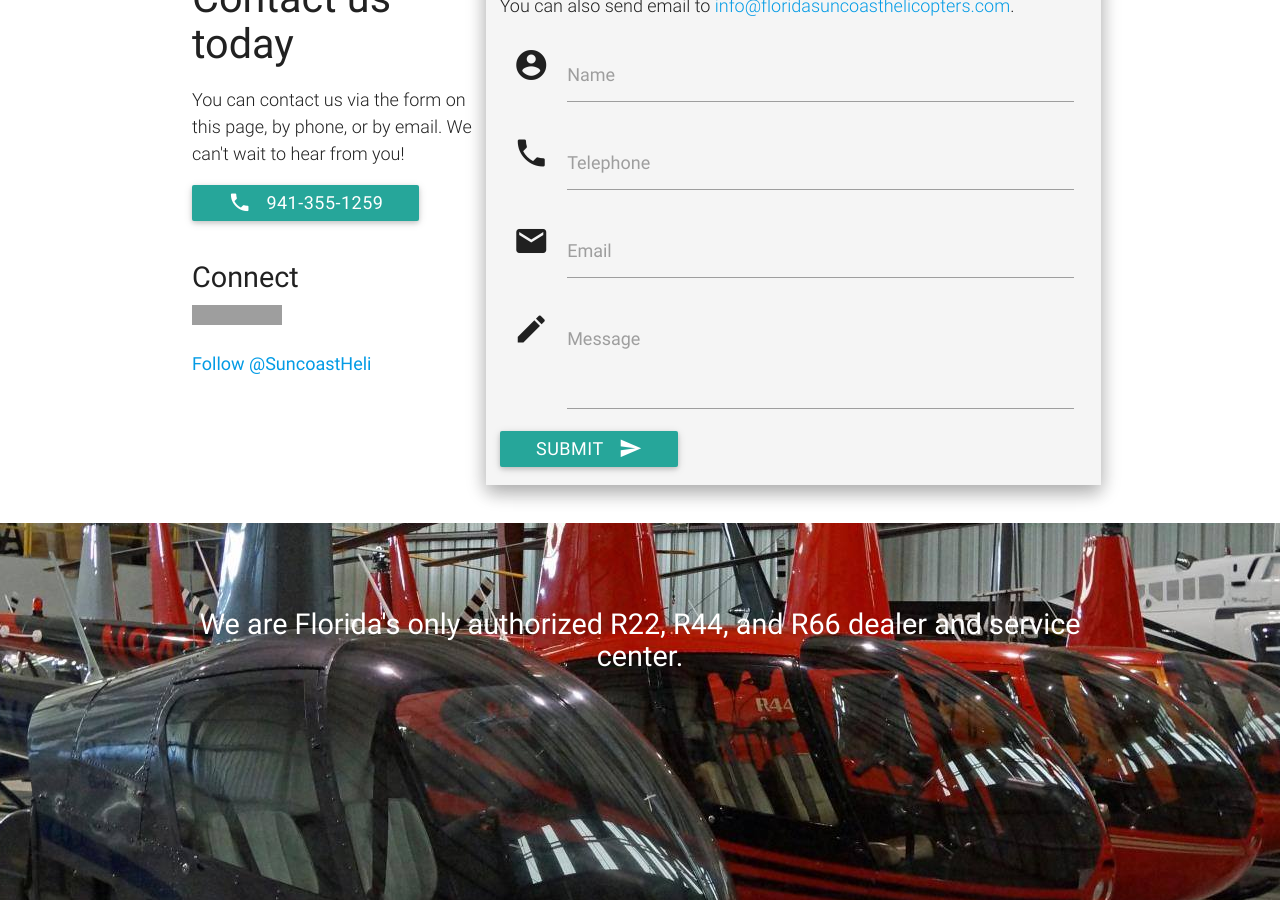
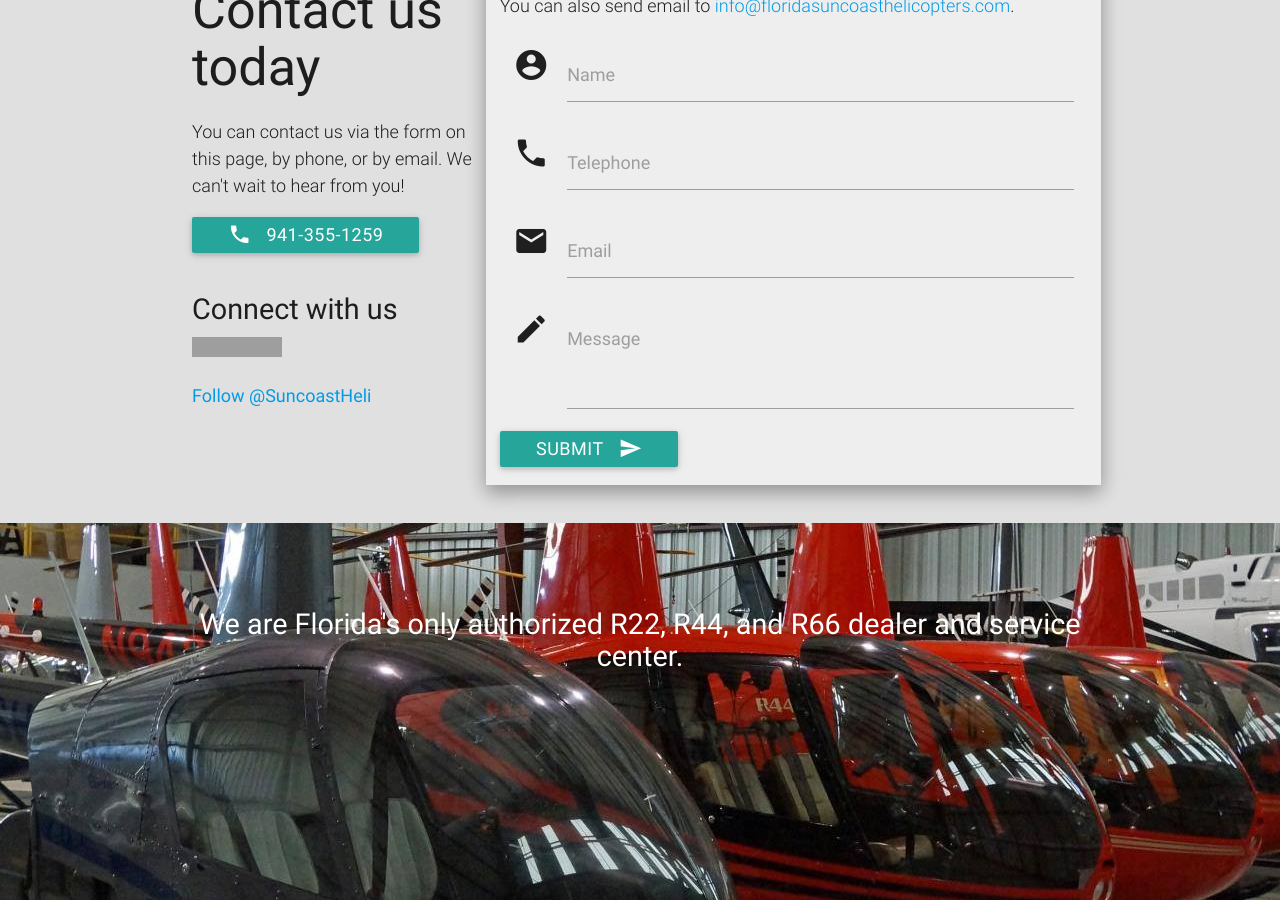
Before and after one commit to joncoop/fsh, a Jekyll site: the page built from index.html, in a window 1280 px wide and 900 px high, scrolled down 1470 px. Built offline with Jekyll 4.4.1, drawn with Linux system fonts in a browser that asks for light colours; nearby versions of some CDN libraries; comment, search, counter and statistics services are not loaded; grey boxes are pictures that could not be loaded.

Commit message:
Contact section changes.

```diff
--- a/index.html
+++ b/index.html
@@ -75,24 +75,24 @@ layout: default
 
 
 <!-- Contact section -->
-<div class="section">
+<div class="section grey lighten-2">
   <div class="container">
       <div class="row">
         <div class="col s12 m4">
-          <h4>Contact us today</h4>
+          <h3>Contact us today</h3>
           <p class="light">You can contact us via the form on this page, by phone, or by email. We can't wait to hear from you!</p>
 
           <a class="waves-effect waves-light btn" href="tel:+1-941-355-1259"><i class="material-icons left">phone</i>941-355-1259</a>
           <br><br>
 
-          <h5>Connect</h5>
+          <h5>Connect with us</h5>
           {% include instagram.html %}
           <p>{% include facebook.html %}</p>
           <p>{% include twitter.html %}</p>
 
         </div>
 
-        <div class="col s12 m8 grey lighten-4 z-depth-2">
+        <div class="col s12 m8 grey lighten-3 z-depth-2">
           <form class="section">
             <p class="light">You can also send email to <a href="info@floridasuncoasthelicopters.com">info@floridasuncoasthelicopters.com</a>.</p>
             <div class="input-field col s12">
```
